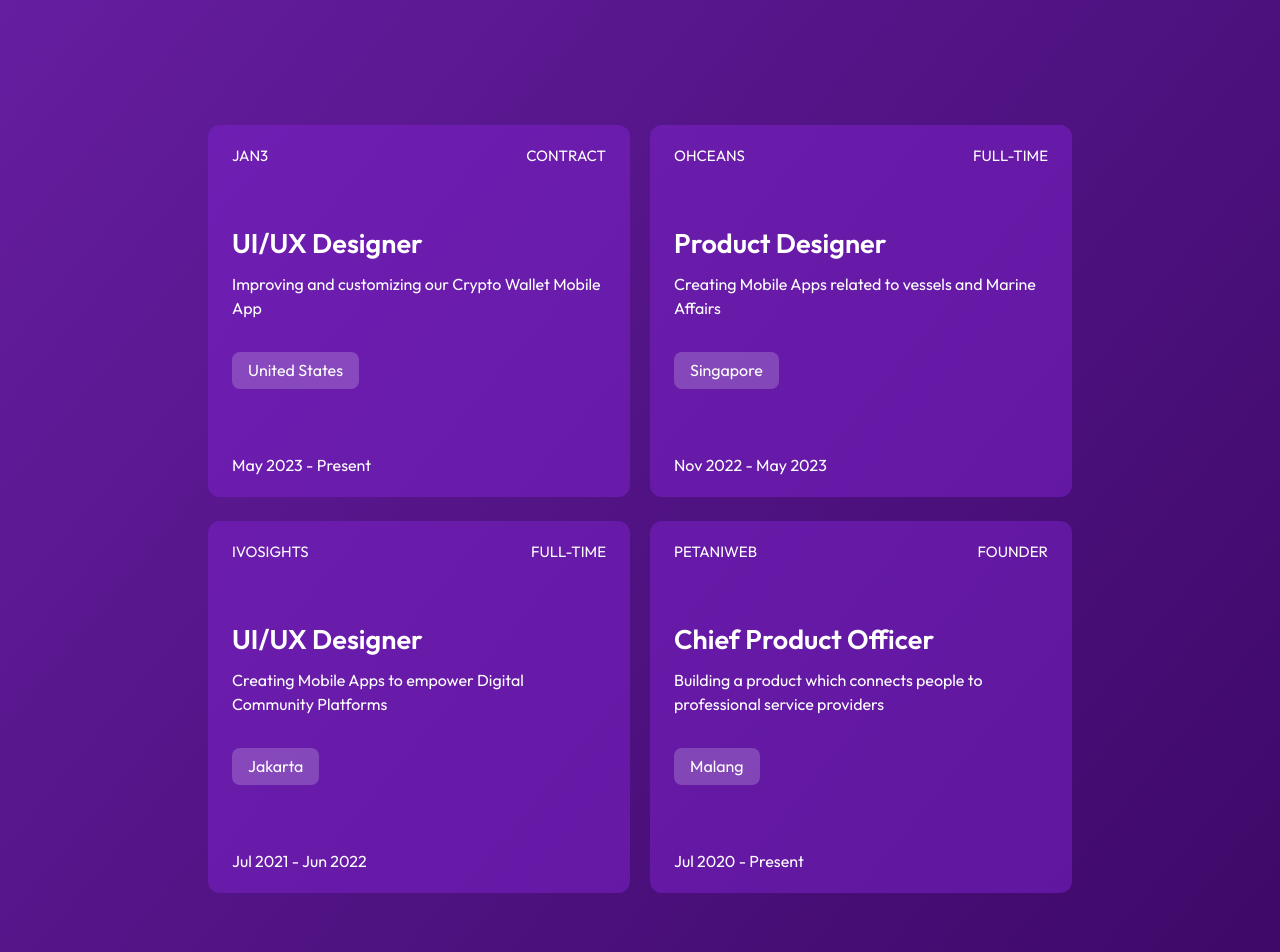
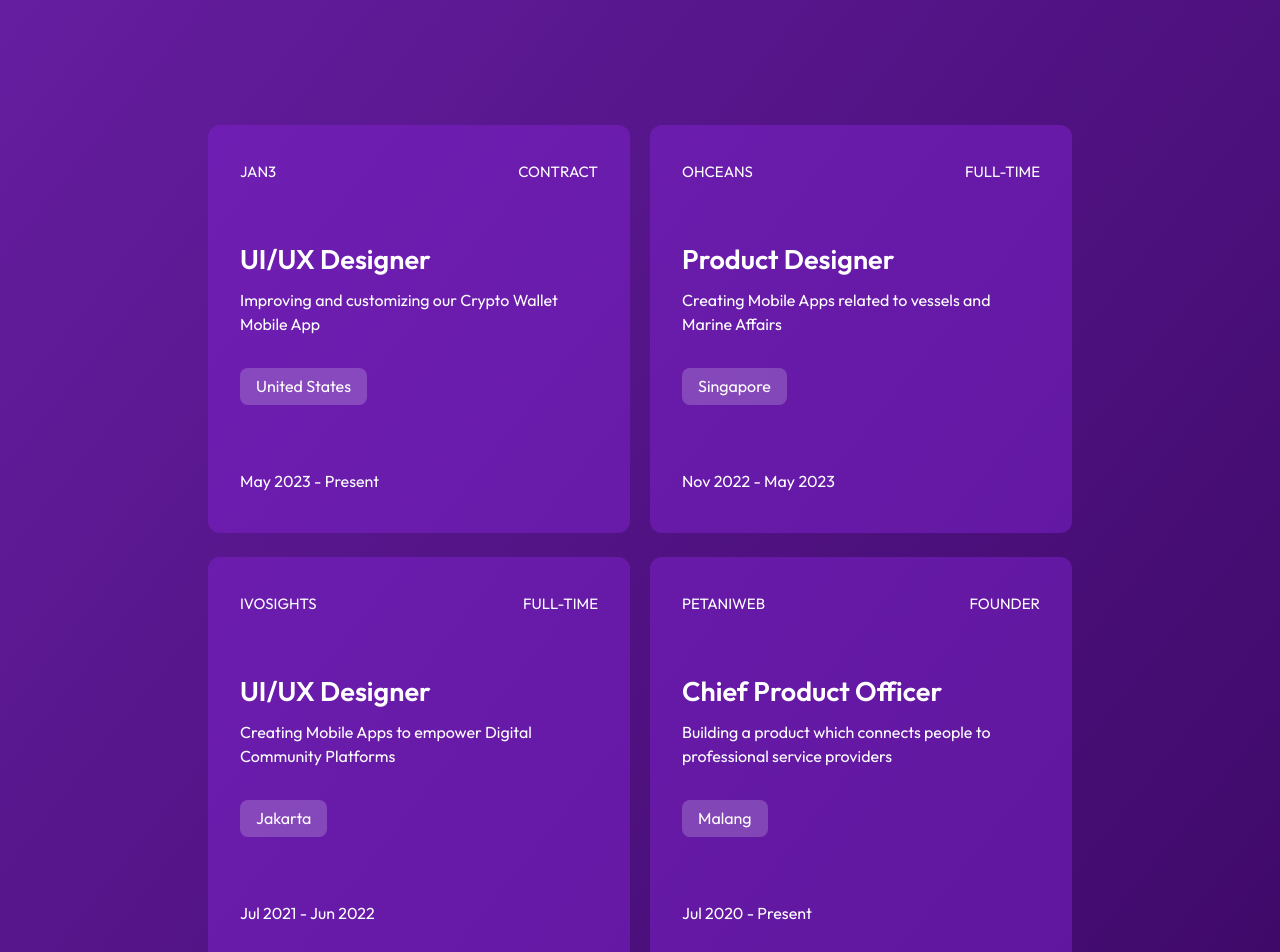
Before and after one commit to alif-firdaus/Passionate-React, a React (Create React App) app: page / in a window 1280 px wide. Shown: the part 4300-5252 px from the top of the page. Built offline with nearby package versions, Linux system fonts and the light colour scheme.

Commit message:
Experience Section Container padding : fixed

```diff
--- a/src/Pages/Experience.jsx
+++ b/src/Pages/Experience.jsx
@@ -15,7 +15,7 @@ const Experience = () => {
 			{/* Experience Container 1 */}
 			<div className="flex flex-col items-center justify-between pt-20 lg:pt-40 md:flex-row gap-7 md:gap-5 h-fit">
 				{/* Experience 1 */}
-				<div className="w-full px-6 py-5 text-white bg-purple-700 bg-opacity-50 rounded-xl">
+				<div className="w-full px-8 pb-10 text-white bg-purple-700 bg-opacity-50 pt-9 rounded-xl">
 					<div className="flex items-center justify-between">
 						<p className="text-white text-[15px]">JAN3</p>
 						<p className="text-white text-[15px]">CONTRACT</p>
@@ -35,7 +35,7 @@ const Experience = () => {
 				</div>
 
 				{/* Experience 2 */}
-				<div className="w-full px-6 py-5 text-white bg-purple-700 bg-opacity-50 rounded-xl">
+				<div className="w-full px-8 pb-10 text-white bg-purple-700 bg-opacity-50 pt-9 rounded-xl">
 					<div className="flex items-center justify-between">
 						<p className="text-white text-[15px]">OHCEANS</p>
 						<p className="text-white text-[15px]">FULL-TIME</p>
@@ -59,7 +59,7 @@ const Experience = () => {
 			{/* Experience Container 2 */}
 			<div className="flex flex-col items-center justify-between md:flex-row pt-7 md:pt-6 gap-7 md:gap-5 h-fit">
 				{/* Experience 3 */}
-				<div className="w-full px-6 py-5 text-white bg-purple-700 bg-opacity-50 rounded-xl">
+				<div className="w-full px-8 pb-10 text-white bg-purple-700 bg-opacity-50 pt-9 rounded-xl">
 					<div className="flex items-center justify-between">
 						<p className="text-white text-[15px]">IVOSIGHTS</p>
 						<p className="text-white text-[15px]">FULL-TIME</p>
@@ -80,7 +80,7 @@ const Experience = () => {
 				</div>
 
 				{/* Experience 4 */}
-				<div className="w-full px-6 py-5 text-white bg-purple-700 bg-opacity-50 rounded-xl">
+				<div className="w-full px-8 pb-10 text-white bg-purple-700 bg-opacity-50 pt-9 rounded-xl">
 					<div className="flex items-center justify-between">
 						<p className="text-white text-[15px]">PETANIWEB</p>
 						<p className="text-white text-[15px]">FOUNDER</p>
```
